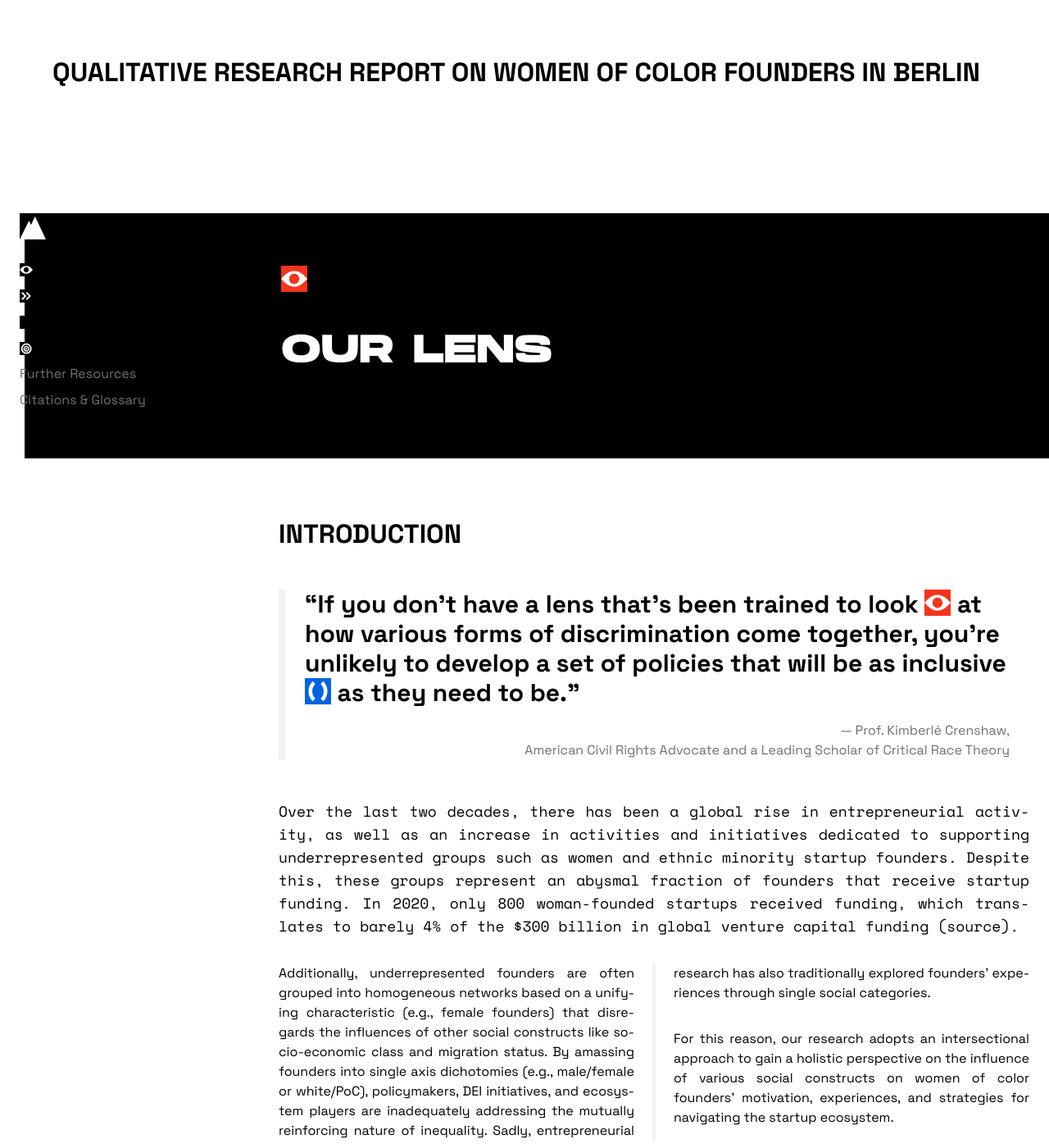
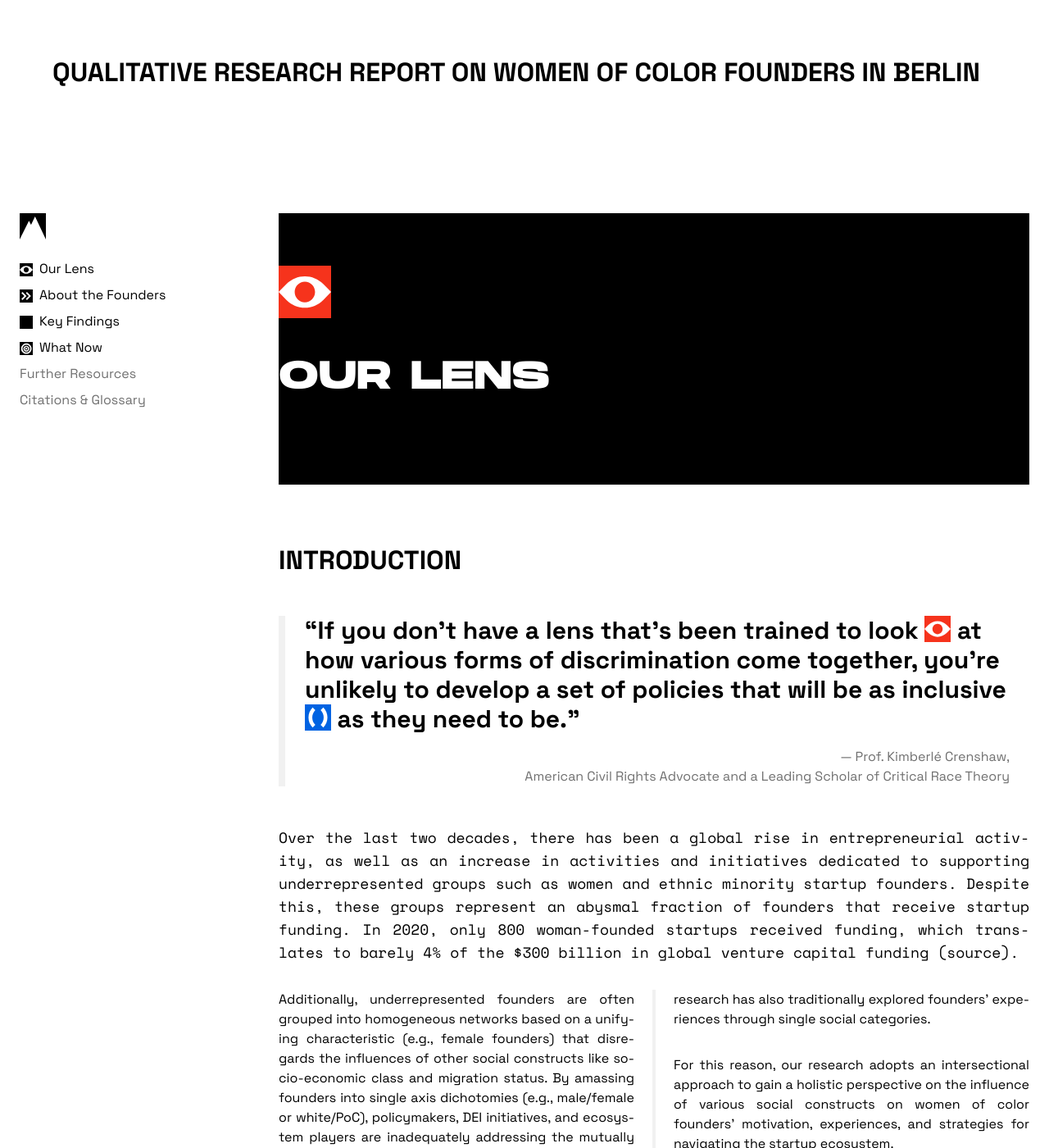
Before and after one commit to Founderland/Report, a Jekyll site: the page built from index.html, in a window 1280 px wide and 1400 px high, scrolled down 527 px. Shown: the whole window at 82% size. Built offline with Jekyll 4.4.1, drawn with Linux system fonts in a browser that asks for light colours.

Commit message:
reset section head styling

```diff
--- a/assets/styles/output.css
+++ b/assets/styles/output.css
@@ -555,10 +555,6 @@ video {
   top: 2rem;
 }
 
-.col-span-3 {
-  grid-column: span 3 / span 3;
-}
-
 .col-span-2 {
   grid-column: span 2 / span 2;
 }
@@ -569,6 +565,11 @@ video {
 
 .float-right {
   float: right;
+}
+
+.mx-auto {
+  margin-left: auto;
+  margin-right: auto;
 }
 
 .my-8 {
@@ -576,11 +577,6 @@ video {
   margin-bottom: 2rem;
 }
 
-.mx-auto {
-  margin-left: auto;
-  margin-right: auto;
-}
-
 .my-4 {
   margin-top: 1rem;
   margin-bottom: 1rem;
@@ -646,10 +642,6 @@ video {
   flex-grow: 1;
 }
 
-.grid-cols-4 {
-  grid-template-columns: repeat(4, minmax(0, 1fr));
-}
-
 .grid-cols-2 {
   grid-template-columns: repeat(2, minmax(0, 1fr));
 }
@@ -680,10 +672,6 @@ video {
 
 .justify-center {
   justify-content: center;
-}
-
-.gap-8 {
-  gap: 2rem;
 }
 
 .gap-4 {
@@ -1461,10 +1449,6 @@ nav.active .overlay {
 
 .section-head {
   /* positioning */
-  box-sizing: border-box;
-  width: 100vw;
-  margin-left: calc(-33.333% - 5px);
-  padding-left: calc(33.333% + 8px);
   /* styling */
   --tw-text-opacity: 1;
   color: rgb(255 255 255 / var(--tw-text-opacity));
@@ -1474,6 +1458,11 @@ nav.active .overlay {
   padding-bottom: 4rem;
 }
 
+.section-head .symbol {
+  width: 64px;
+  height: 64px;
+}
+
 .selection\:bg-lime *::-moz-selection {
   --tw-bg-opacity: 1;
   background-color: rgb(215 251 3 / var(--tw-bg-opacity));
@@ -1571,14 +1560,14 @@ nav.active .overlay {
          columns: 2;
   }
 
+  .md\:grid-cols-4 {
+    grid-template-columns: repeat(4, minmax(0, 1fr));
+  }
+
   .md\:grid-cols-3 {
     grid-template-columns: repeat(3, minmax(0, 1fr));
   }
 
-  .md\:grid-cols-4 {
-    grid-template-columns: repeat(4, minmax(0, 1fr));
-  }
-
   .md\:gap-8 {
     gap: 2rem;
   }
```
Also changed, not shown: assets/styles/input.css (+5 -4 lines).
